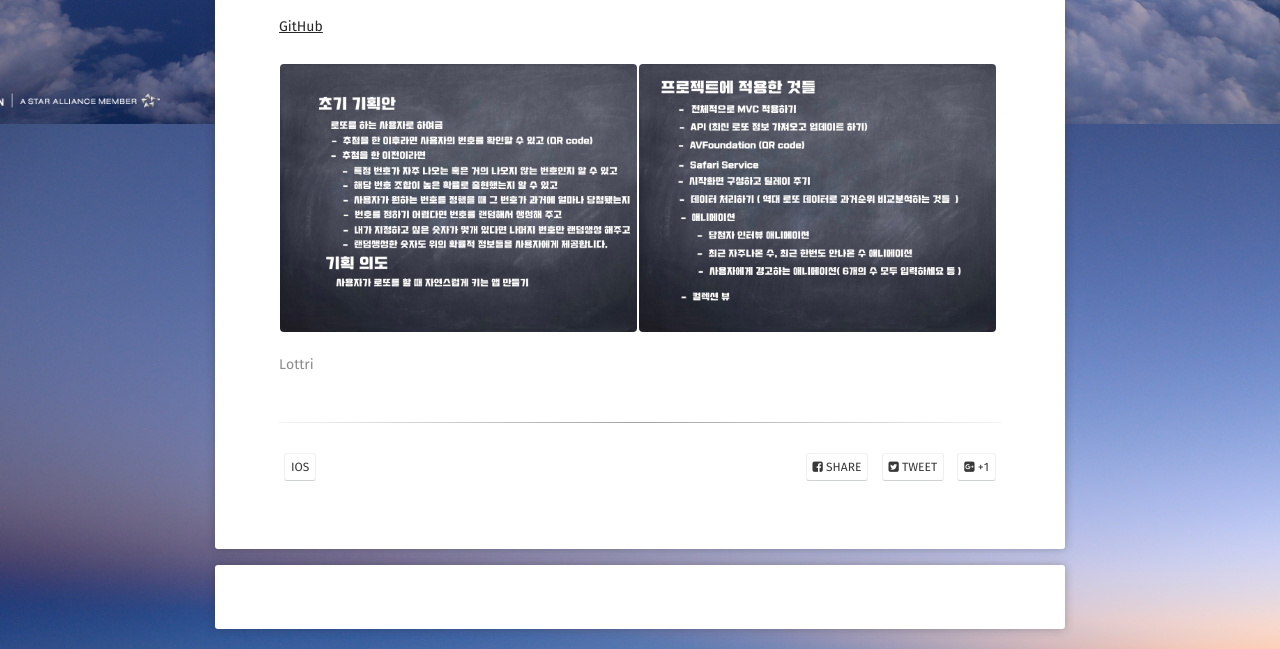
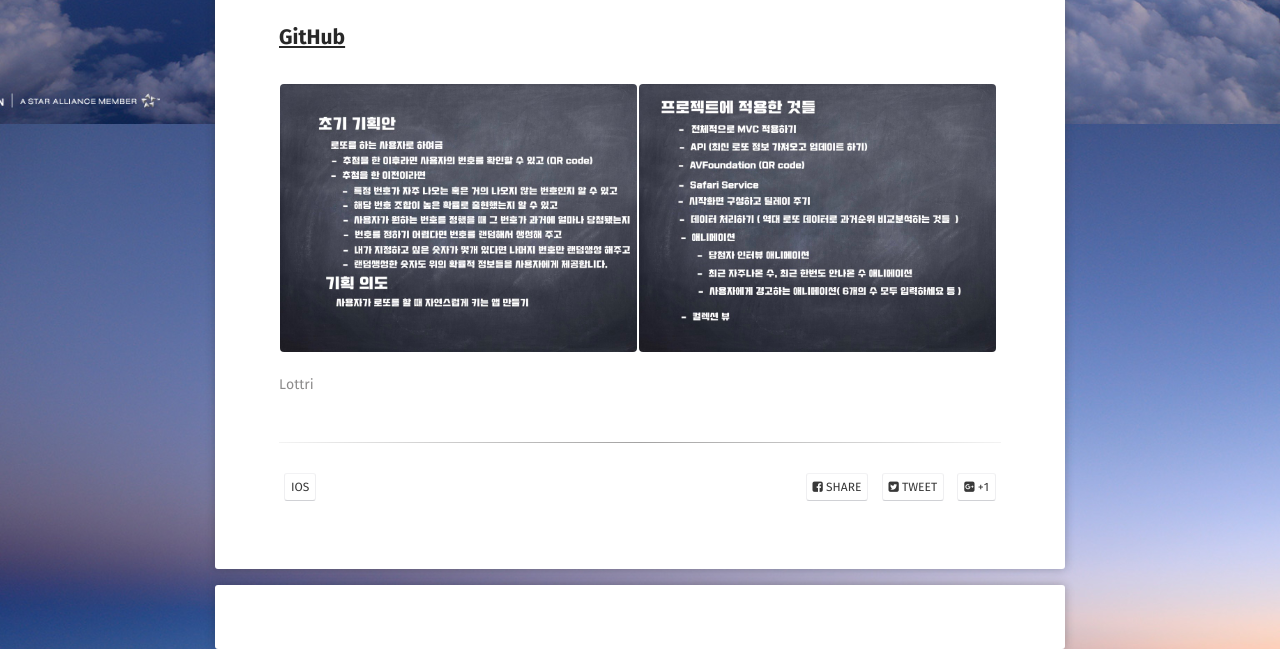
Before and after one commit to DanJeong-KR/changSic.github.io, a Jekyll site: the page built from _posts/2019-05-24-Lottori.md, in a window 1280 px wide. Shown: the part 776-1425 px from the top of the page. Built offline with Jekyll 4.4.1, drawn with Linux system fonts in a browser that asks for light colours; some web fonts are replaced; comment, search, counter and statistics services are not loaded.

```diff
--- a/_posts/2019-05-24-Lottori.md
+++ b/_posts/2019-05-24-Lottori.md
@@ -12,10 +12,10 @@ project: true
 
 <iframe width="560" height="315" src="//www.youtube.com/embed/RKUwxQVxnhg" frameborder="0"> </iframe>
 
-[GitHub](https://github.com/changSic/LottoriApp)
+## [GitHub](https://github.com/changSic/LottoriApp)
 
 <figure class="half">
-	<a href="http://placehold.it/1200x600.JPG"><img src="/assets/Lottori.001.jpeg"></a>
-	<a href="http://placehold.it/1200x600.jpeg"><img src="/assets/Lottori.002.jpeg"></a>
+	<a href="/assets/Lottori.001.jpeg"><img src="/assets/Lottori.001.jpeg"></a>
+	<a href="/assets/Lottori.002.jpeg"><img src="/assets/Lottori.002.jpeg"></a>
 	<figcaption>Lottri</figcaption>
 </figure>
```
